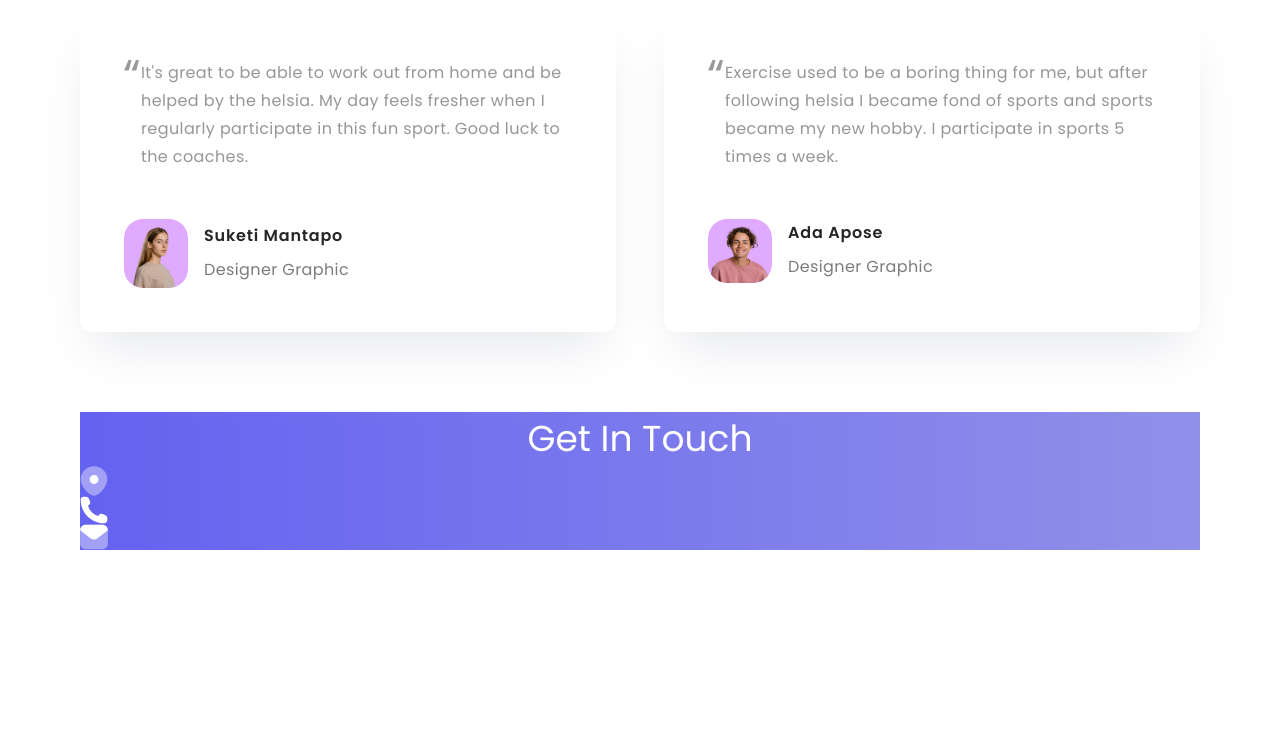
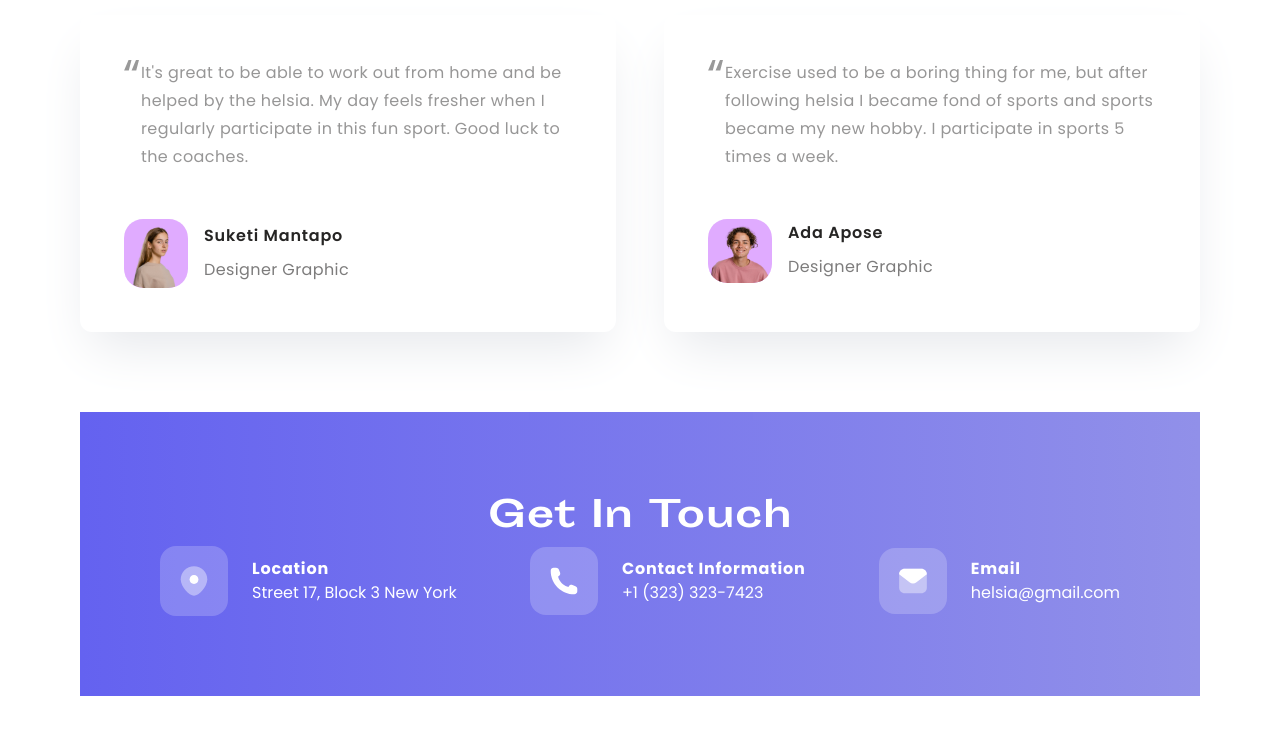
Before and after one commit to sohanemon/helsia-bootcamp, a Next.js app: page / in a window 1280 px wide. Shown: the part 3246-3980 px from the top of the page. Built offline with nearby package versions, Linux system fonts and the light colour scheme.

Commit message:
Jun 15, 2023, 3:08 PM

```diff
--- a/src/app/get-in-touch.tsx
+++ b/src/app/get-in-touch.tsx
@@ -2,15 +2,19 @@ import Image from 'next/image';
 
 export default function GetInTouch() {
   return (
-    <section className='bg-gradient-to-r from-themeIndigo-dark to-themeIndigo-light'>
-      <h1 className='text-4xl leading-normal text-center text-white '>
+    <section className='p-20 bg-gradient-to-r from-themeIndigo-dark to-themeIndigo-light'>
+      <h1 className='text-4xl leading-normal text-center text-white font-grot '>
         Get In Touch
       </h1>
-      <div>
+      <div className='flex items-center justify-between text-white'>
         {data.map((el) => (
-          <div key={el.title}>
+          <div key={el.title} className='flex items-center gap-6'>
+            <div className='p-5 rounded-2xl bg-white/20'>
+              <Image src={el.icon} alt={el.title} width={28} height={32} />
+            </div>
             <div>
-              <Image src={el.icon} alt={el.title} width={28} height={32} />
+              <p className='font-bold tracking-wider'>{el.title}</p>
+              <p>{el.desc}</p>
             </div>
           </div>
         ))}
```
Also changed, not shown: public/assets/point-pink.svg (added).
